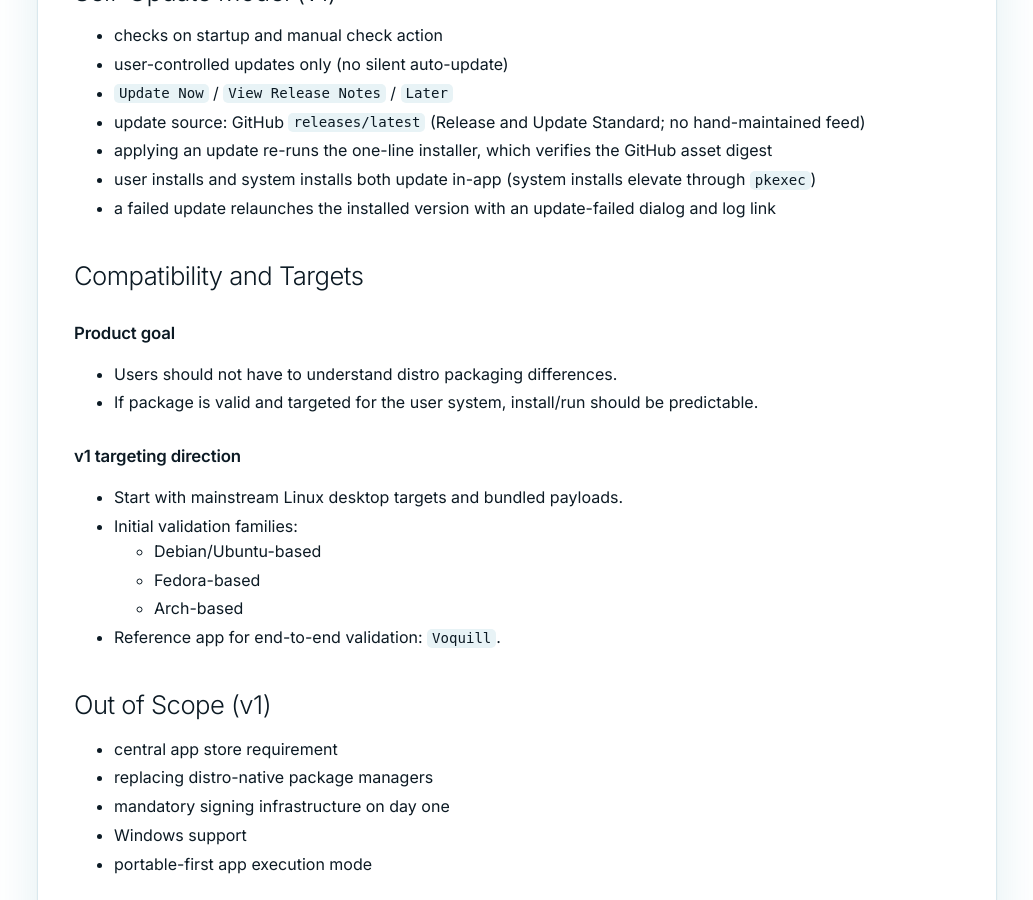
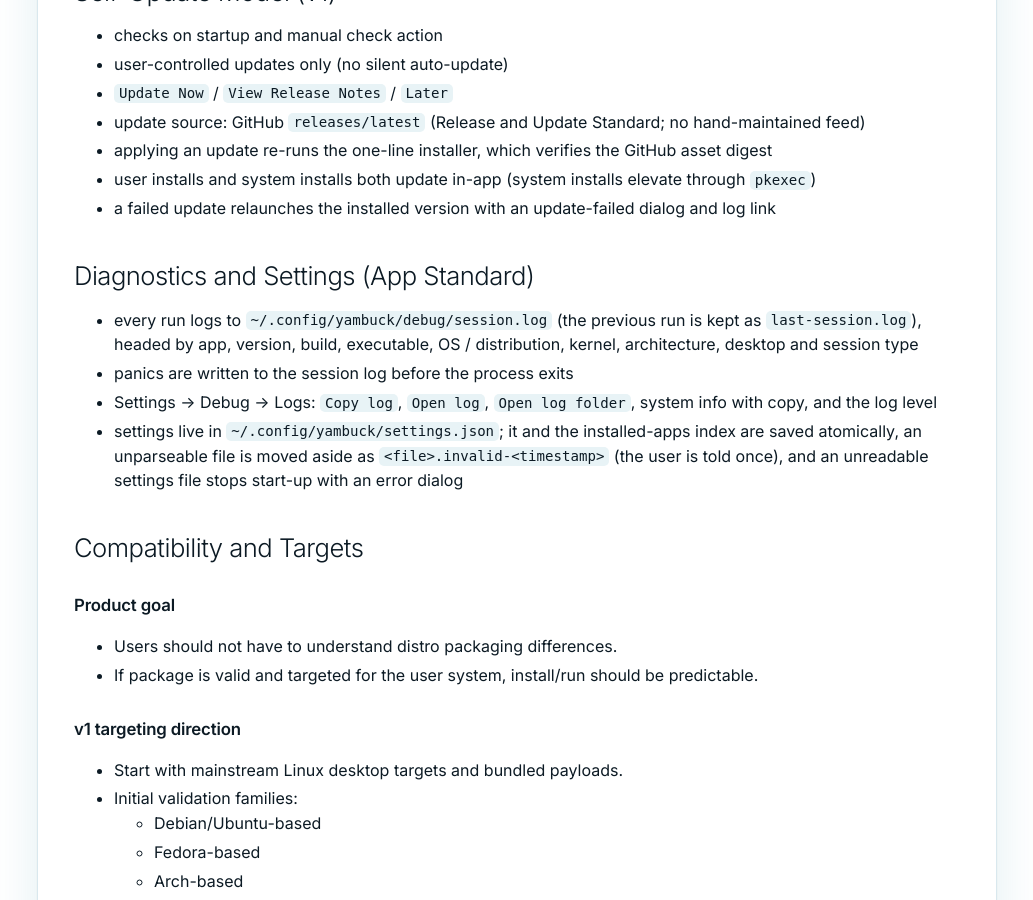
Before and after one commit to yambuck/yambuck, a Jekyll site: the page built from docs/SPEC.md, in a window 1280 px wide and 900 px high, scrolled down 6119 px. Shown: the whole window, without its empty margins (123-1156 px from the left). Built offline with Jekyll 4.4.1, drawn with Linux system fonts in a browser that asks for light colours; our own code applies the rules of GitHub Pages for plain Markdown files.

Commit message:
docs(spec): describe Yambuck's diagnostics and settings storage
SPEC.md is the owner of runtime behaviour, so it now states where the
session log lives, what Settings -> Debug offers and how settings and the
installed-apps index are stored and recovered.

```diff
--- a/docs/SPEC.md
+++ b/docs/SPEC.md
@@ -212,6 +212,13 @@ Install decision table (v1):
 - user installs and system installs both update in-app (system installs elevate through `pkexec`)
 - a failed update relaunches the installed version with an update-failed dialog and log link
 
+## Diagnostics and Settings (App Standard)
+
+- every run logs to `~/.config/yambuck/debug/session.log` (the previous run is kept as `last-session.log`), headed by app, version, build, executable, OS / distribution, kernel, architecture, desktop and session type
+- panics are written to the session log before the process exits
+- Settings -> Debug -> Logs: `Copy log`, `Open log`, `Open log folder`, system info with copy, and the log level
+- settings live in `~/.config/yambuck/settings.json`; it and the installed-apps index are saved atomically, an unparseable file is moved aside as `<file>.invalid-<timestamp>` (the user is told once), and an unreadable settings file stops start-up with an error dialog
+
 ## Compatibility and Targets
 
 ### Product goal
```
